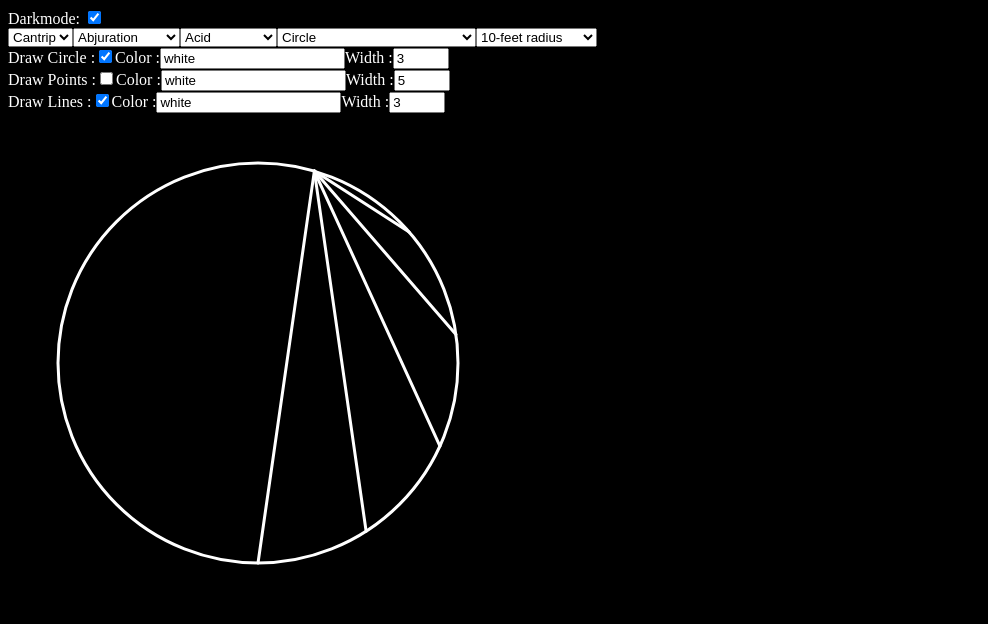
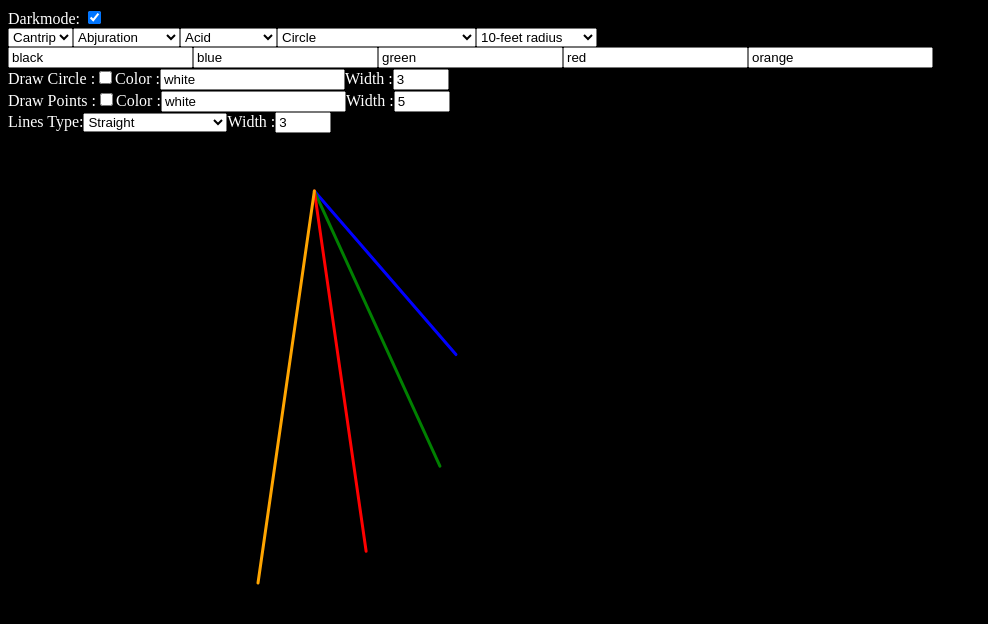
Before and after one commit to Myallaen/VueSpellGrapher, a Vue app: page / in a window 1280 px wide. Shown: the top 624 px of the page, without its empty margins (0-988 px from the left). Built offline with nearby package versions, Linux system fonts and the light colour scheme.

Commit message:
Added simple line types

```diff
--- a/src/components/CanvasGrapher.vue
+++ b/src/components/CanvasGrapher.vue
@@ -17,6 +17,7 @@ export default {
 
       this.ctx = document.getElementById("graph").getContext("2d");
       this.ctx.clearRect(0,0,500,500);
+      this.ctx.lineCap = "round";
       const points = SpellComputer.methods.computePoints(nbElements);
       const pairs = SpellComputer.methods.computePairs(nbElements, values);
 
@@ -43,18 +44,49 @@ export default {
           this.ctx.fill();
         })
       }
-      if (this.options.drawLines) {
-        this.setLine(this.options.linesColor ?? 'black', this.options.linesWidth ?? 3)
       pairs.forEach((pair) => {
         const point1 = points[pair[0]];
         const point2 = points[pair[1]];
+        console.log(pair, point1, point2)
+        const mod = (pair[1] - pair[0] + 11) % 11 - 1;
+        this.setLine(this.options.linesColor[mod] ?? 'black', this.options.linesWidth ?? 3);
+
+        switch (this.options.lineType) {
+          case 'center':
+            this.graphCenterLines(point1, point2);
+            break;
+          case 'non-center':
+            this.graphNonCenterLines(point1, point2);
+            break;
+          case 'straight':
+          default:
+            this.graphStraitLines(point1, point2);
+        }
+      })
+    },
+    graphStraitLines(point1, point2) {
       this.ctx.beginPath();
       this.ctx.moveTo(point1.x, point1.y);
       this.ctx.lineTo(point2.x, point2.y)
       this.ctx.stroke();
-        })
+    },
+    graphCenterLines(point1, point2) {
+      const a = (point1.x + point2.x) / 2;
+      const b = (point1.y + point2.y) / 2;
+      const r = Math.sqrt(Math.pow(point1.x - a, 2) + Math.pow(point1.y - b, 2));
+      const T0 = Math.atan((point1.y - b)/(point1.x - a));
+      const T1 = Math.atan((point2.y - b)/(point2.x - a));
+
+      this.ctx.beginPath();
+      if (point1.x <= point2.x) {
+        this.ctx.arc(a, b, r, T1 + Math.PI, T0);
+      } else {
+        this.ctx.arc(a, b, r, T0, T1 + Math.PI);
       }
-    }
+      this.ctx.stroke();
+    },
+    graphNonCenterLines(point1, point2) {
+    },
   }
 }
 </script>
--- a/src/components/SpellGrapher.vue
+++ b/src/components/SpellGrapher.vue
@@ -5,6 +5,12 @@
     <select v-model="damage"><option v-for="object in Damages" :value="object.value">{{ object.name }}</option></select>
     <select v-model="area"><option v-for="object in Area" :value="object.value">{{ object.name }}</option></select>
     <select v-model="range"><option v-for="object in Ranges" :value="object.value">{{ object.name }}</option></select>
+    <br/>
+    <input v-model="levelColor">
+    <input v-model="schoolColor">
+    <input v-model="damageColor">
+    <input v-model="areaColor">
+    <input v-model="rangeColor">
     <br/>
     <label>Draw Circle :</label>
     <input type="checkbox" v-model="drawCircle" :true-value="true" :false-value="false">
@@ -20,10 +26,9 @@
     <label>Width :</label>
     <input type="number" min="1" max="10" v-model="pointsWidth">
     <br/>
-    <label>Draw Lines :</label>
-    <input type="checkbox" v-model="drawLines" :true-value="true" :false-value="false">
-    <label>Color :</label>
-    <input v-model="linesColor">
+    <label>Lines Type:</label>
+    <select v-model="lineType"><option v-for="object in lineTypes" :value="object.value">{{ object.name }}</option></select>
+    <input v-if="lineType === 'non-center'" type="number" min="0" max="10" v-model="nonCenterOffset">
     <label>Width :</label>
     <input type="number" min="1" max="10" v-model="linesWidth">
   </form>
@@ -43,20 +48,26 @@ export default {
       damage: 0,
       area: 0,
       range: 0,
-      drawCircle: true,
+      levelColor: 'black',
+      schoolColor: 'blue',
+      damageColor: 'green',
+      areaColor: 'red',
+      rangeColor: 'orange',
+      drawCircle: false,
       circleColor: 'white',
       circleWidth: 3,
       drawPoints: false,
       pointsColor: 'white',
       pointsWidth: 5,
-      drawLines: true,
-      linesColor: 'white',
+      lineType: 'straight',
+      nonCenterOffset: 0.1,
       linesWidth: 3,
+      lineTypes: [{'name': 'Straight', 'value': 'straight'}, {'name': 'Centered Circle', 'value': 'center'}, {'name': 'Non-Centered Circle', 'value': 'non-center'}],
       Levels: [
-        {'name':  'Cantrip', 'value': 0}, {'name':  'Level 1', 'value': 1}, {'name':  'Level 2', 'value': 2},
-        {'name':  'Level 3', 'value': 3}, {'name':  'Level 4', 'value': 4}, {'name':  'Level 5', 'value': 5},
-        {'name':  'Level 6', 'value': 6}, {'name':  'Level 7', 'value': 7}, {'name':  'Level 8', 'value': 8},
-        {'name':  'Level 9', 'value': 9}
+        {'name': 'Cantrip', 'value': 0}, {'name': 'Level 1', 'value': 1}, {'name': 'Level 2', 'value': 2},
+        {'name': 'Level 3', 'value': 3}, {'name': 'Level 4', 'value': 4}, {'name': 'Level 5', 'value': 5},
+        {'name': 'Level 6', 'value': 6}, {'name': 'Level 7', 'value': 7}, {'name': 'Level 8', 'value': 8},
+        {'name': 'Level 9', 'value': 9}
       ],
       Schools: [
         {'name':  'Abjuration', 'value': 0},
@@ -135,7 +146,8 @@ export default {
           {
             drawCircle: this.drawCircle, circleColor: this.circleColor, circleWidth: this.circleWidth,
             drawPoints: this.drawPoints, pointsColor: this.pointsColor, pointsWidth: this.pointsWidth,
-            drawLines: this.drawLines, linesColor: this.linesColor, linesWidth: this.linesWidth,
+            linesColor: [this.levelColor, this.schoolColor, this.damageColor, this.areaColor, this.rangeColor],
+            linesWidth: this.linesWidth, lineType: this.lineType, offset: this.nonCenterOffset
           }
       );
     }
```
Also changed, not shown: 3 other files (tests, documents, lock files or other folders). Lines whose indentation alone changed are shown as unchanged.
